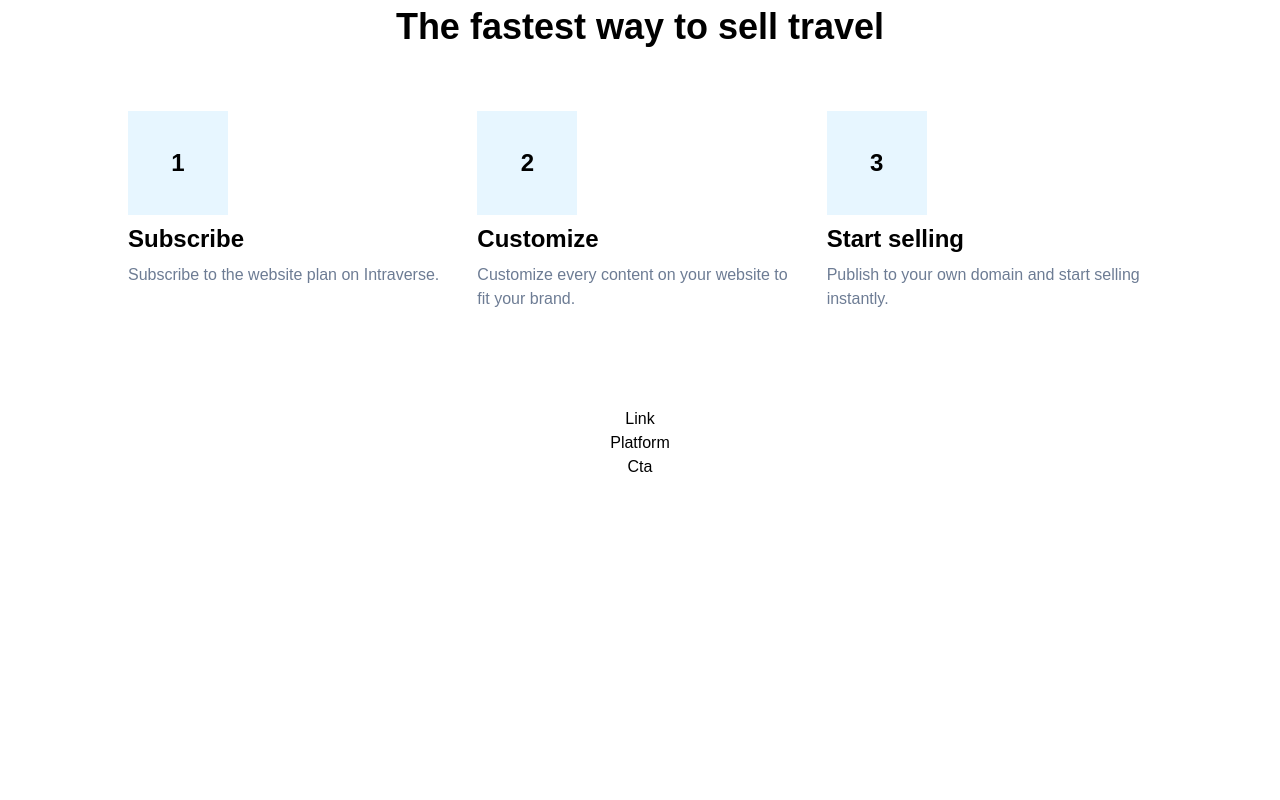
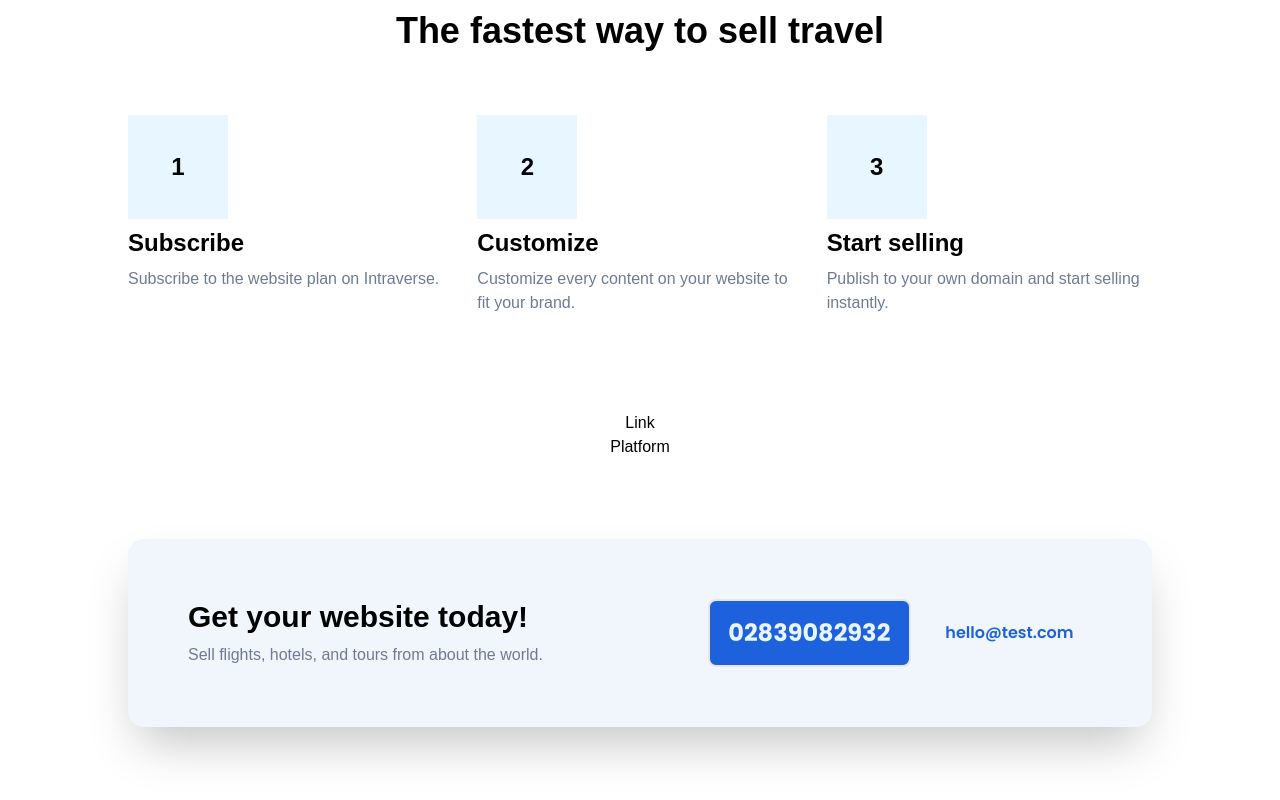
Before and after one commit to lost50U1/touchcore-onepage, a React (Vite) app: page / in a window 1280 px wide. Shown: the part 1006-1806 px from the top of the page. Before the commit the page ends 1485 px from the top, so only its background shows below. Built offline with nearby package versions, Linux system fonts and the light colour scheme; a web font is replaced by a local one.

Commit message:
UPDATE active-states and cta-section

```diff
--- a/src/components/CtaSection.jsx
+++ b/src/components/CtaSection.jsx
@@ -1,7 +1,32 @@
 const CtaSection = () => {
   return (
-    <section className="">
-      <div className="container text-center w-3/4 md:w-4/6">Cta</div>
+    <section className="pb-24">
+      <div className="container text-center w-4/5">
+        <div className="bg-lighterBlue rounded-2xl flex flex-col sm:flex-row gap-4 items-center sm:justify-between shadow-2xl p-[3.75rem]">
+          <div className="flex flex-col items-start">
+            <h3 className="font-bold text-xl sm:text-3xl mb-2">
+              Get your website today!
+            </h3>
+            <p className="text-textGray">
+              Sell flights, hotels, and tours from about the world.
+            </p>
+          </div>
+          <div className="flex flex-col lg:flex-row lg:items-center gap-4">
+            <a
+              className="font-poppins bg-bgSecondary hover:bg-white focus:bg-white hover:text-bgSecondary focus:text-bgSecondary border-2 hover:border-bgSecondary focus:border-bgSecondary text-lightGray font-bold text-base md:text-2xl py-4 px-[1.15625rem] rounded-lg"
+              href="tel:102839082932"
+            >
+              02839082932
+            </a>
+            <a
+              className="font-poppins py-4 px-[1.15625rem] hover:underline focus:underline text-bgSecondary font-semibold"
+              href="mailto:hello@test.com"
+            >
+              hello@test.com
+            </a>
+          </div>
+        </div>
+      </div>
     </section>
   );
 };
--- a/src/components/Header.jsx
+++ b/src/components/Header.jsx
@@ -13,7 +13,7 @@ const Header = () => {
             Customize your travel website, and start selling. Let’s get your
             business off the ground with our intuitive tools!
           </p>
-          <button className="bg-bgSecondary py-4 px-6 text-base md:text-lg rounded-lg font-poppins w-1/2 md:w-1/4">
+          <button className="bg-bgSecondary hover:bg-white focus:bg-white hover:text-bgSecondary focus:text-bgSecondary border-2  border-bgSecondary py-4 px-6 text-base md:text-lg rounded-lg font-poppins w-1/2 md:w-1/4">
             Try it now
           </button>
         </div>
--- a/src/components/PlatformSections.jsx
+++ b/src/components/PlatformSections.jsx
@@ -1,6 +1,6 @@
 const PlatformSections = () => {
   return (
-    <section className="">
+    <section className="mb-20">
       <div className="container text-center w-3/4 md:w-4/6">Platform</div>
     </section>
   );
--- a/tailwind.config.js
+++ b/tailwind.config.js
@@ -14,6 +14,8 @@ export default {
         textGray: "#6D7C94",
         bgSecondary: "#1E61DC",
         lightBlue: "#E7F6FF",
+        lighterBlue: "#F0F6FC",
+        lightGray: "#E8F4FF",
       },
     },
   },
```
